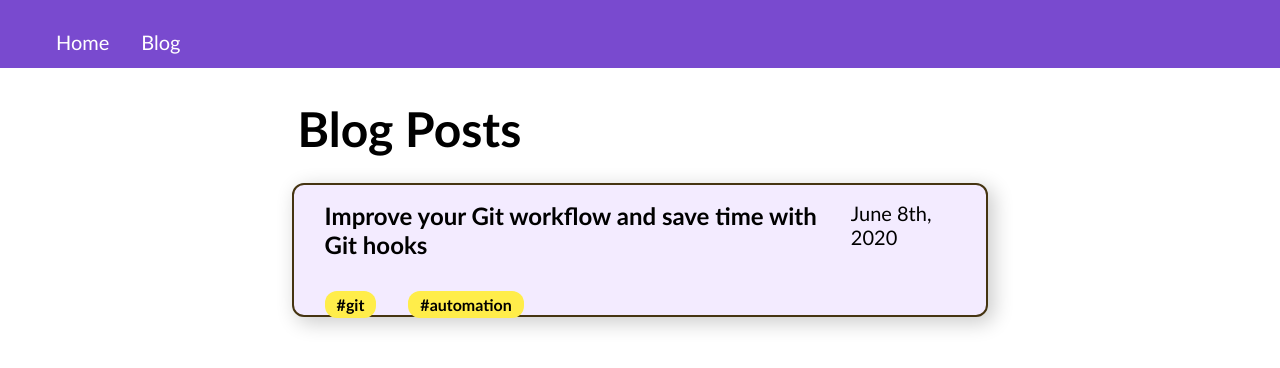
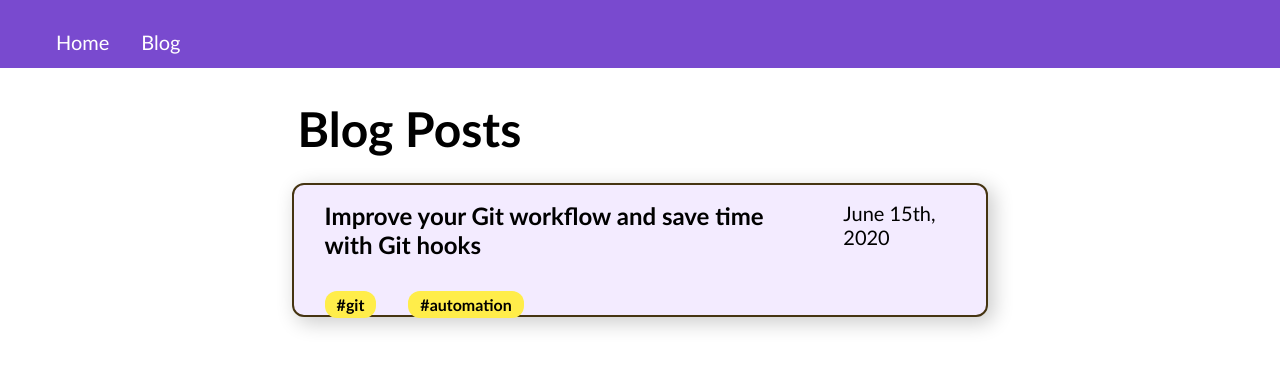
Before and after one commit to CompSciLauren/compscilauren.github.io, a React (Create React App) app: page /blog in a window 1280 px wide. Shown: the top 368 px of the page. Built offline with nearby package versions, Linux system fonts and the light colour scheme.

Commit message:
Update article dates

```diff
--- a/src/blog/articles/2020-june/Article0608.jsx
+++ b/src/blog/articles/2020-june/Article0608.jsx
@@ -14,7 +14,7 @@ function Article0608() {
       <main id="main-content">
         <div className="blog-page-wrap">
           <h1>Improve your Git workflow and save time with Git hooks</h1>
-          <BlogProfileTop date="June 8th, 2020" readTime="6 min" />
+          <BlogProfileTop date="June 15th, 2020" readTime="6 min" />
           <div className="tag-container">
             <Tag title="git" />
             <Tag title="automation" />
@@ -215,7 +215,8 @@ function Article0608() {
               helpful. This is my first blog post ever and I'm super excited
               about finally having a blog. My goal is to continue publishing one
               article per week at least for the summer. If you have any
-              questions or comments, feel free to reach out. Happy coding!
+              questions or comments, feel free to send me a message. Happy
+              coding!
             </p>
           </div>
           <BlogProfile />
--- a/src/blog/blog.js
+++ b/src/blog/blog.js
@@ -14,12 +14,12 @@ function blog() {
             <div className="blogarticle-grid-container">
               <BlogArticle
                 title="Improve your Git workflow and save time with Git hooks"
-                date="June 8th, 2020"
+                date="June 15th, 2020"
                 link="/blog/improve-your-git-workflow-and-save-time-with-git-hooks"
               />
               {/* <BlogArticle
                 title="Building a simple clock-in clock-out web app using React"
-                date="June 15th, 2020"
+                date="June 22nd, 2020"
               /> */}
             </div>
           </div>
--- a/src/home/home.js
+++ b/src/home/home.js
@@ -130,23 +130,23 @@ function home() {
             </h1>
             {/* <BlogPost
               title="Recent Post Title 1"
+              date="July 13th, 2020"
+            ></BlogPost>
+            <BlogPost
+              title="Recent Post Title 2"
               date="July 6th, 2020"
             ></BlogPost>
             <BlogPost
-              title="Recent Post Title 2"
+              title="Recent Post Title 3"
               date="June 29th, 2020"
             ></BlogPost>
             <BlogPost
-              title="Recent Post Title 3"
+              title="Recent Post Title 4"
               date="June 22nd, 2020"
-            ></BlogPost>
-            <BlogPost
-              title="Recent Post Title 4"
-              date="June 15th, 2020"
             ></BlogPost> */}
             <BlogPost
               title="Improve your Git workflow and save time with Git hooks"
-              date="June 8th, 2020"
+              date="June 15th, 2020"
               link="/blog/improve-your-git-workflow-and-save-time-with-git-hooks"
             ></BlogPost>
             <a href="/blog">
```
